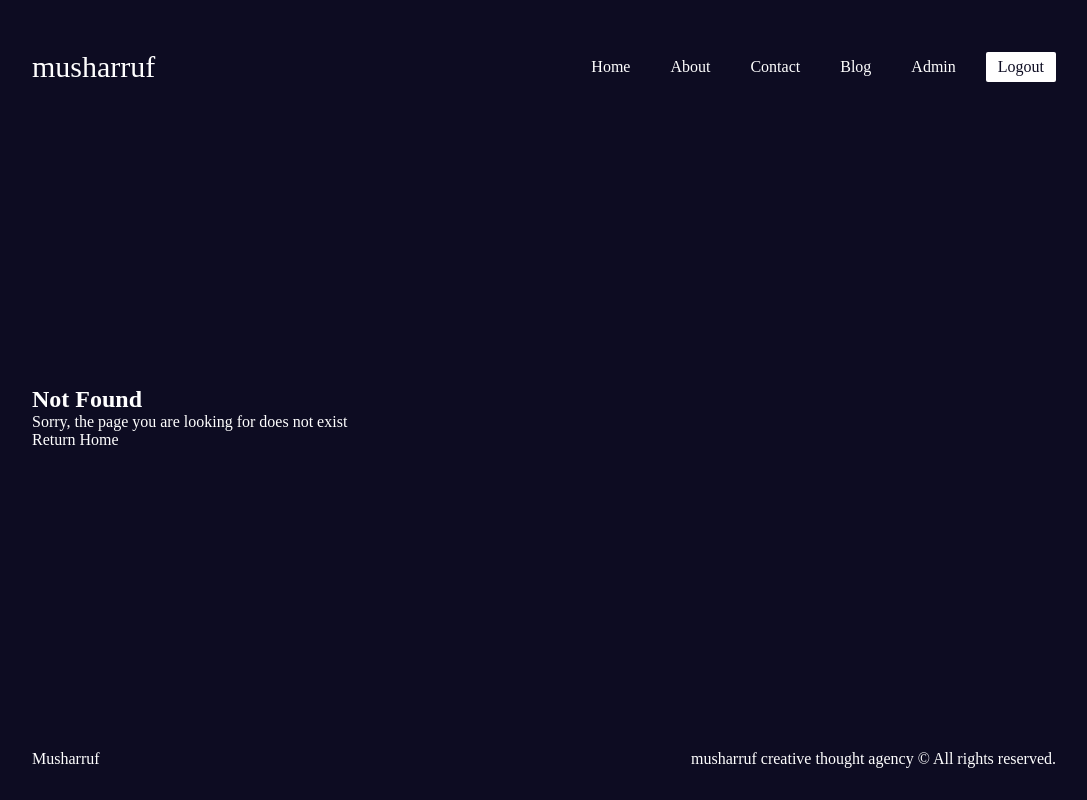
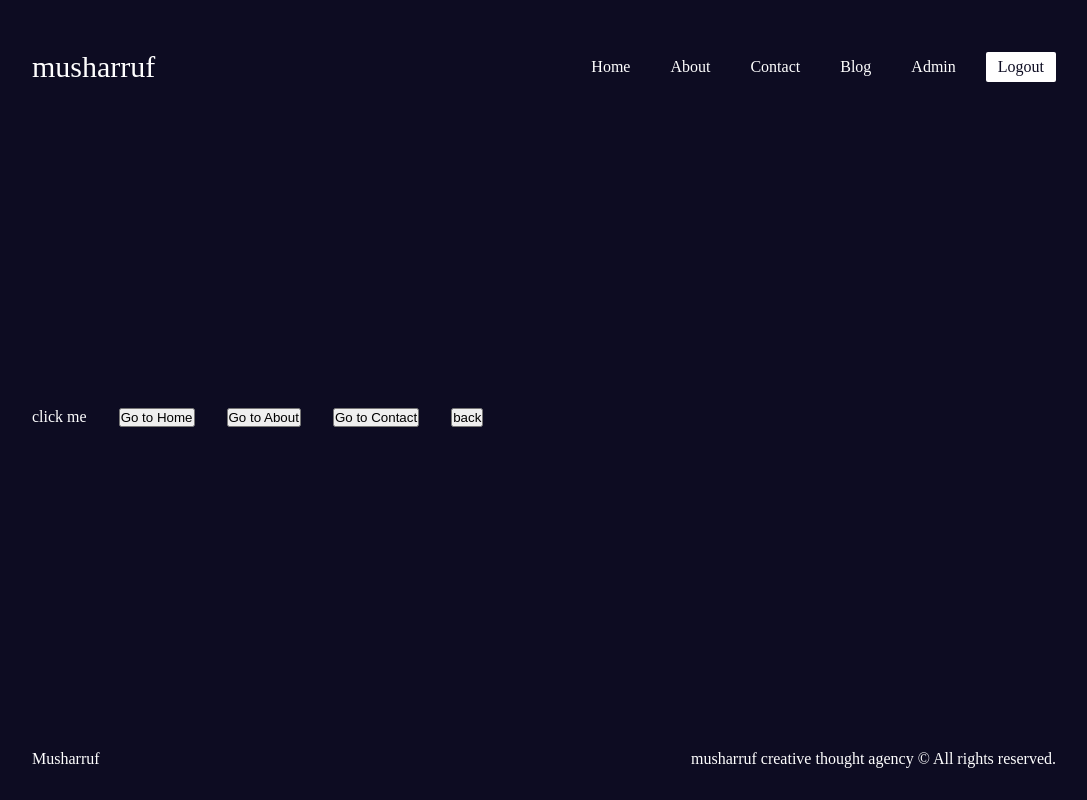
Before and after one commit to mdmusharruf13/nextjs-learning, a Next.js app in the folder next14-ld/: page /navigationtest in a window 1280 px wide. Before the commit this address had no page. Shown: the whole page, without its empty margins (96-1183 px from the left). Built offline with nearby package versions, Linux system fonts and the light colour scheme.

Commit message:
Navigation in Next.js

```diff
--- a/next14-ld/src/app/blog/[slug]/page.jsx
+++ b/next14-ld/src/app/blog/[slug]/page.jsx
@@ -1,7 +1,10 @@
+import { use } from "react";
 import styles from "./singlePost.module.css";
 import Image from "next/image";
 
-export default function SinglePostPage() {
+export default function SinglePostPage({ params }) {
+  const resolvedParams = use(params);
+  console.log(resolvedParams);
   return (
     <section className={styles.container}>
       <section className={styles.imgContainer}>
--- a/next14-ld/src/app/blog/page.jsx
+++ b/next14-ld/src/app/blog/page.jsx
@@ -1,7 +1,9 @@
 import PostCard from "@/components/PostCard/PostCard";
 import styles from "./blog.module.css";
 
-export default function BlogPage() {
+export default function BlogPage({ params, searchParams }) {
+  params.then((result) => console.log(result));
+  searchParams.then((result) => console.log(result));
   return (
     <section className={styles.container}>
       <article className={styles.post}>
--- /dev/null
+++ b/next14-ld/src/app/navigationtest/page.jsx
@@ -0,0 +1,55 @@
+"use client";
+
+import Link from "next/link";
+import { usePathname, useRouter, useSearchParams } from "next/navigation";
+
+export default function NavigationTestPage() {
+  // Client side components
+  const router = useRouter();
+  const pathName = usePathname();
+  console.log(pathName);
+
+  const searchParams = useSearchParams();
+  const q = searchParams.get("q");
+  console.log(q);
+
+  const handleRouterPush = () => {
+    console.log("pushed");
+    router.push("/");
+  };
+
+  const handleRouterReplace = () => {
+    console.log("replaced");
+    router.replace("/about");
+  };
+
+  const handleRouterRefresh = () => {
+    console.log("referesh");
+    router.refresh();
+  };
+  const handleRouterBack = () => {
+    console.log("back");
+    router.back();
+    // router.forward();
+  };
+
+  return (
+    <section className="flex gap-2">
+      <Link href={"/"} prefetch={false}>
+        click me
+      </Link>
+      <button onClick={handleRouterPush} title="push()">
+        Go to Home
+      </button>
+      <button onClick={handleRouterReplace} title="replace()">
+        Go to About
+      </button>
+      <button onClick={handleRouterRefresh} title="refresh()">
+        Go to Contact
+      </button>
+      <button onClick={handleRouterBack} title="refresh()">
+        back
+      </button>
+    </section>
+  );
+}
```
